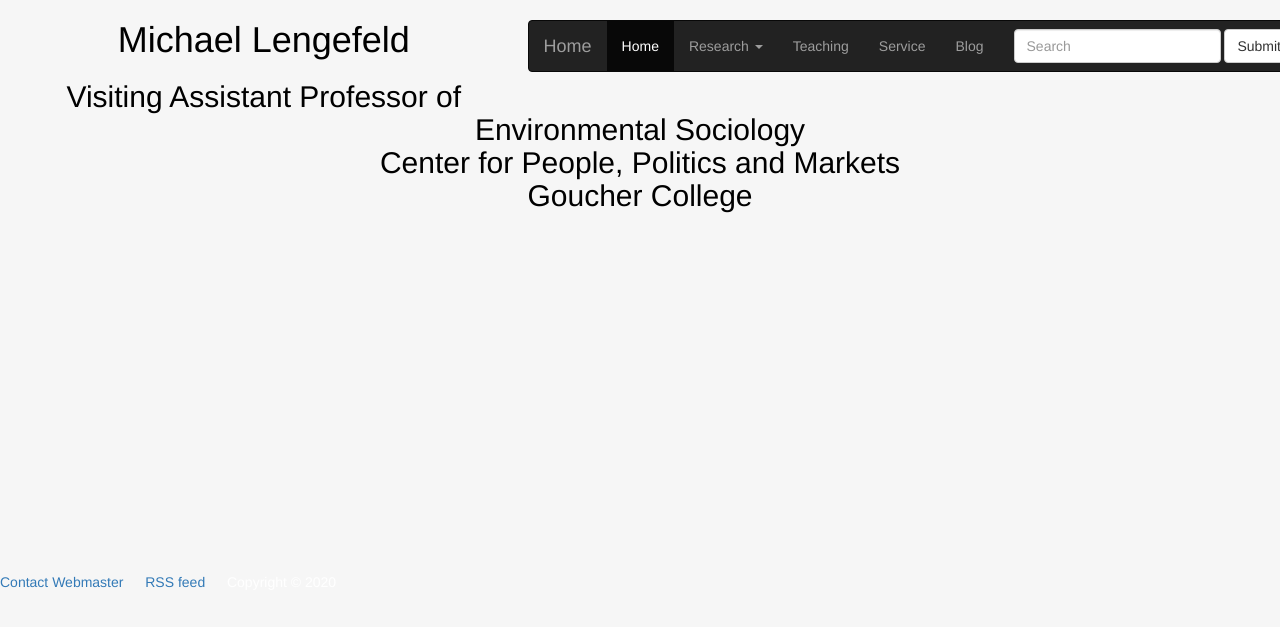
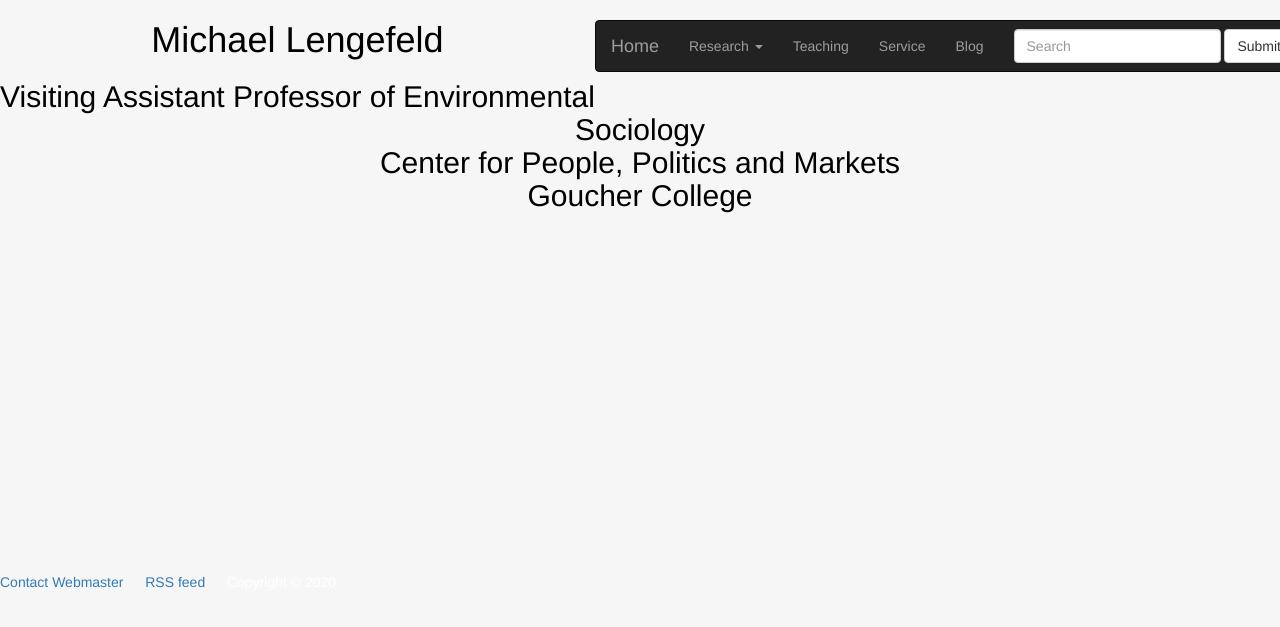
Before and after one commit to resilience1/resilience1.github.io, a Jekyll site: the page index.html, which Jekyll copies as it is, in a window 1280 px wide. Shown: the top 627 px of the page. Built offline with Jekyll 4.4.1, drawn with Linux system fonts in a browser that asks for light colours; nearby versions of some CDN libraries.

Commit message:
Update index.html

```diff
--- a/index.html
+++ b/index.html
@@ -19,7 +19,6 @@
 	      <a class="navbar-brand" href="index.html">Home</a>
       </div>
 	    <ul class="nav navbar-nav">
-      <li class="active"><a href=/index>Home</a></li>
 	    <li class="dropdown"><a class="dropdown-toggle" data-toggle="dropdown" href="#">Research <span class="caret"></span></a>
         <ul class="dropdown-menu">
 	<li><a href="#">War and the Environment</a></li>
```
